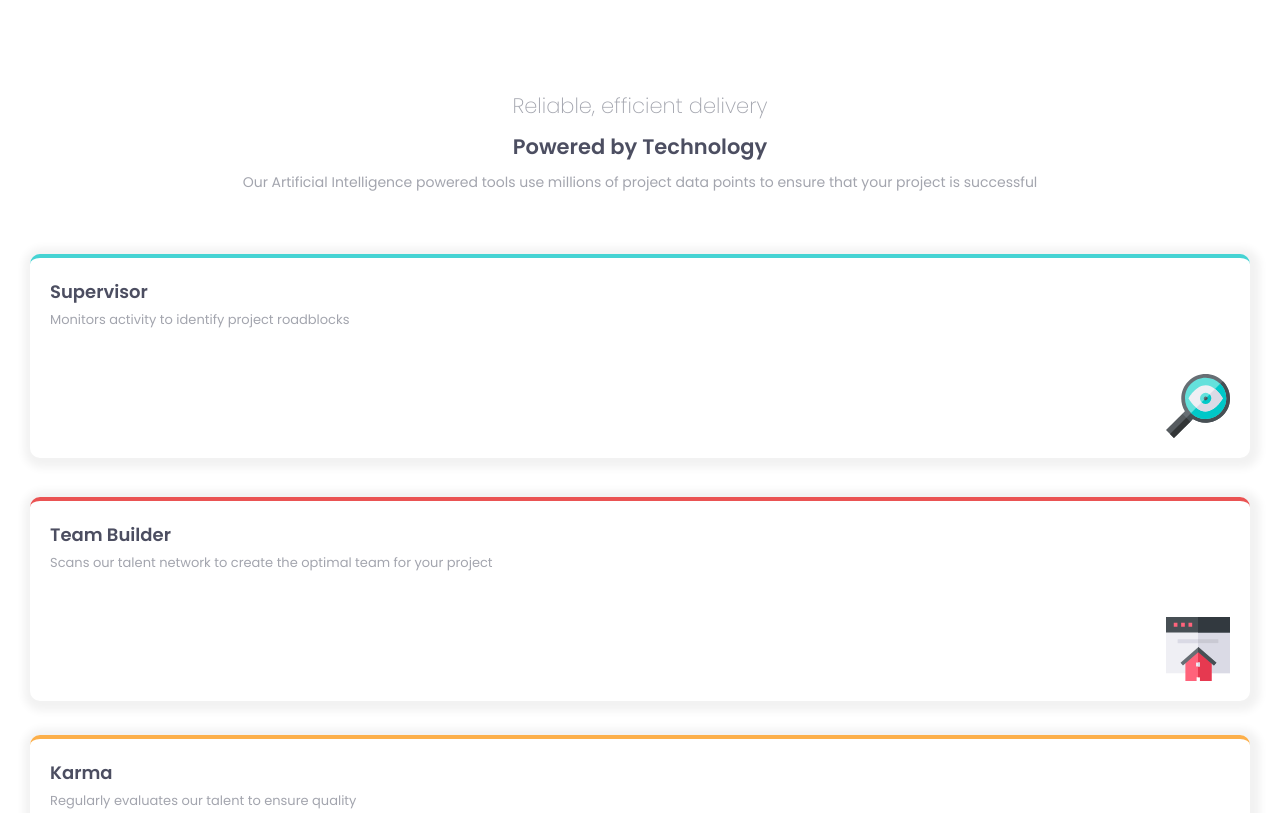
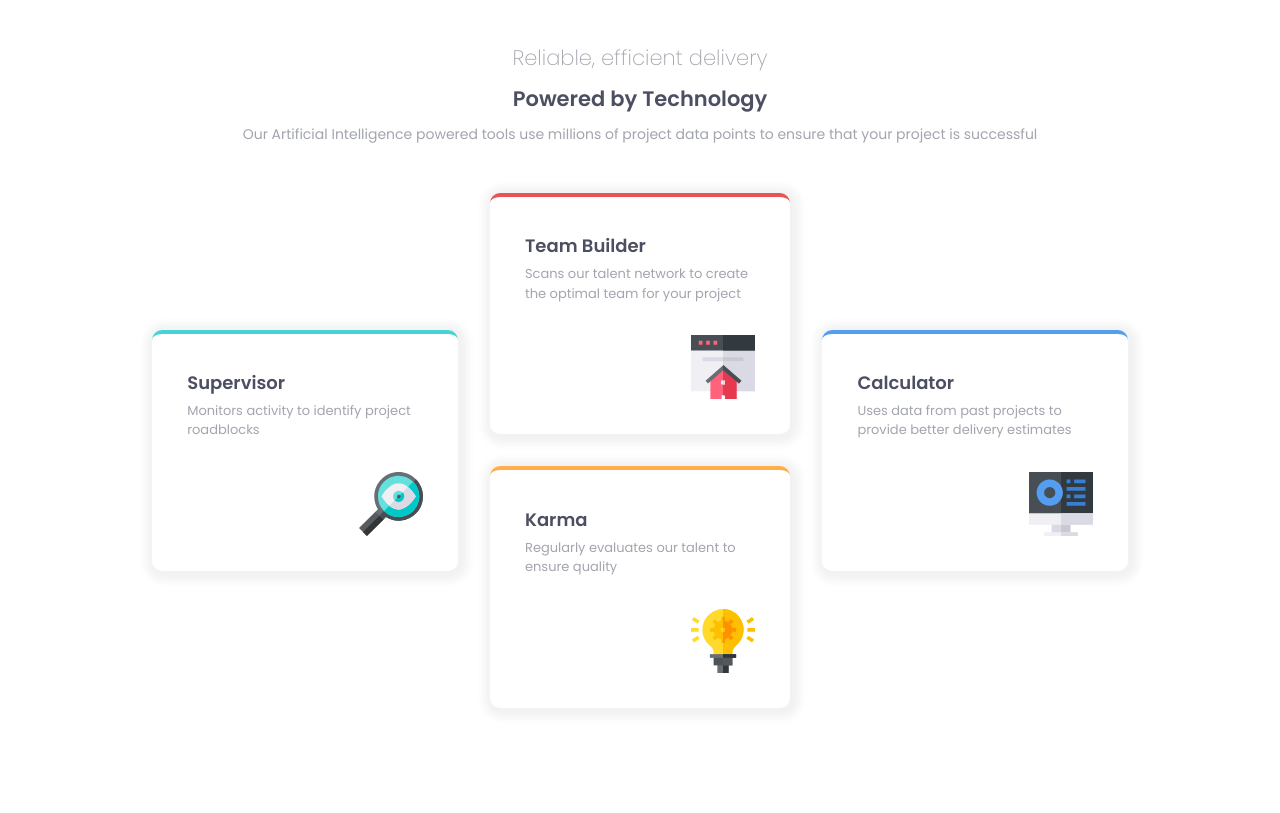
Before and after one commit to marviecephas/four_cards, a plain HTML site: page index.html in a window 1280 px wide. Shown: the top 813 px of the page. Drawn offline with Linux system fonts and the light colour scheme.

Commit message:
Create the desktop view

```diff
--- a/style.css
+++ b/style.css
@@ -1,9 +1,11 @@
 *{
     margin:0;
     padding:0;
+    box-sizing: border-box;
+    /* border: 1px solid red; */
 }
 body{
-    padding:80px 20px 50px 20px;
+    padding:2em 1.5em 2.5em 1.5em;
     font-family: 'Poppins', sans-serif;
 }
 .parent_container_one > *{
@@ -27,21 +29,23 @@ body{
     color:hsl(229, 6%, 66%);
 }
 .parent_container_two{
-    margin:50px 10px;
+    /* margin:50px 10px; */
     display:flex;
     flex-direction:column;
-    justify-content:space-around;
-    height:950px;
+    /* justify-content:space-around; */
+    /* height:950px; */
+    width: 100%;
 }
 .sub_parent_container{
-    height:50%;
+    /* height:50%; */
     display:flex;
     flex-direction:column;
-    justify-content:space-around;
+    /* justify-content:space-around; */
 }
 .child_container{
-    height:160px;
-    padding:20px;
+    /* You should try to avoid heights at all cost with child containers, if it must be used, let it not be definite. */
+    /* height:160px; */
+    padding: 2.2em;
     position:relative;
     border-radius:10px;
     box-shadow:2px 2px 8px 8px hsl(0,0%, 95%);
@@ -59,9 +63,9 @@ body{
     color:hsl(229, 6%, 66%);
 }
 svg{
-    position:absolute;
-    bottom:20px;
-    right:20px;
+    /* position:absolute; */
+    display: block;
+    margin: 2em 0 0 auto;
 }
 .second{
     border-top:4px solid hsl(0, 78%, 62%);
@@ -75,3 +79,18 @@ svg{
 .fourth{
     border-top:4px solid hsl(212, 86%, 64%);
 }
+
+@media (min-width: 600px) {
+    .parent_container_two{
+        flex-direction: row;
+        align-items: center;
+        gap: 2em;
+        padding: 3em 8em;
+    }
+    .parent_container_two > *{
+        width: 33.33%;
+    }
+    .sub_parent_container{
+        gap: 2em;
+    }
+}
```
